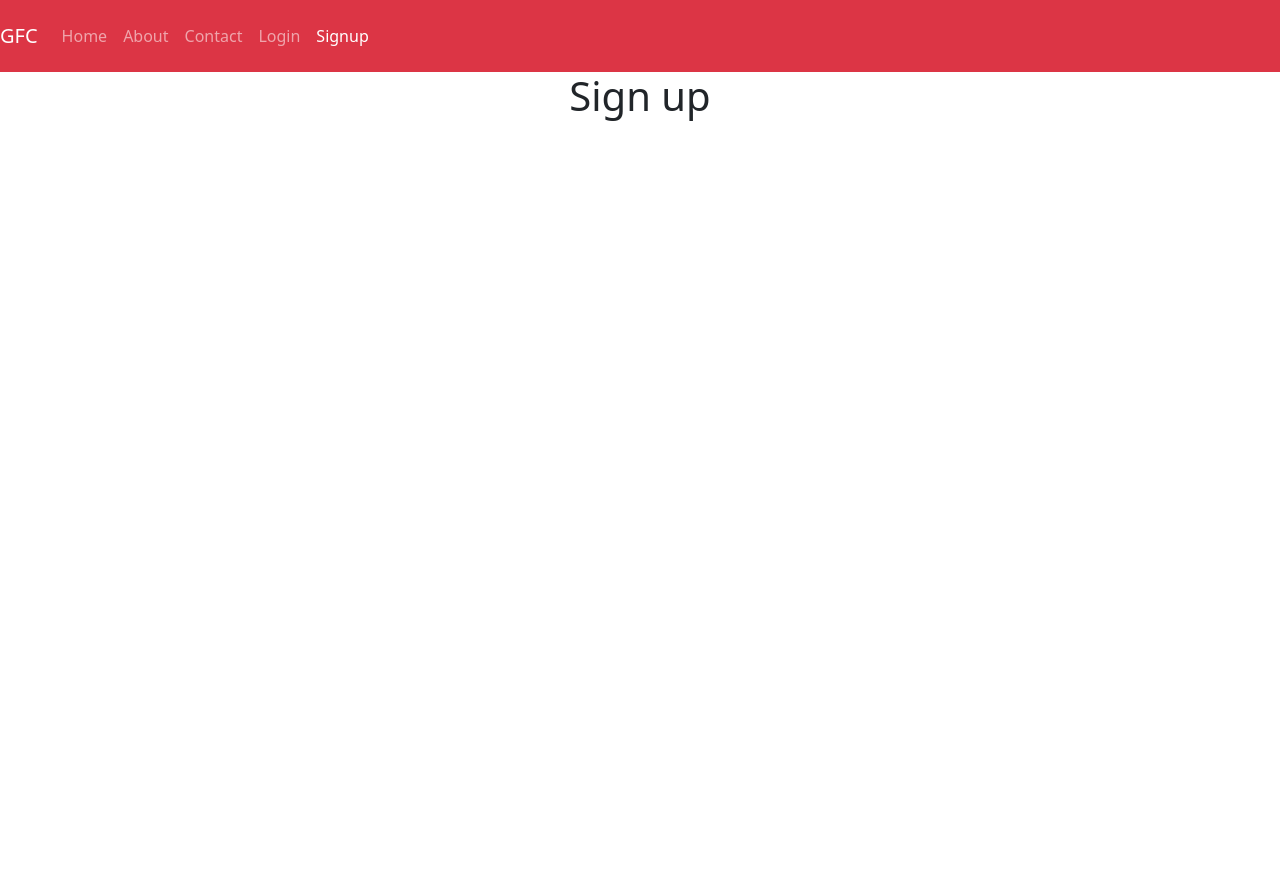
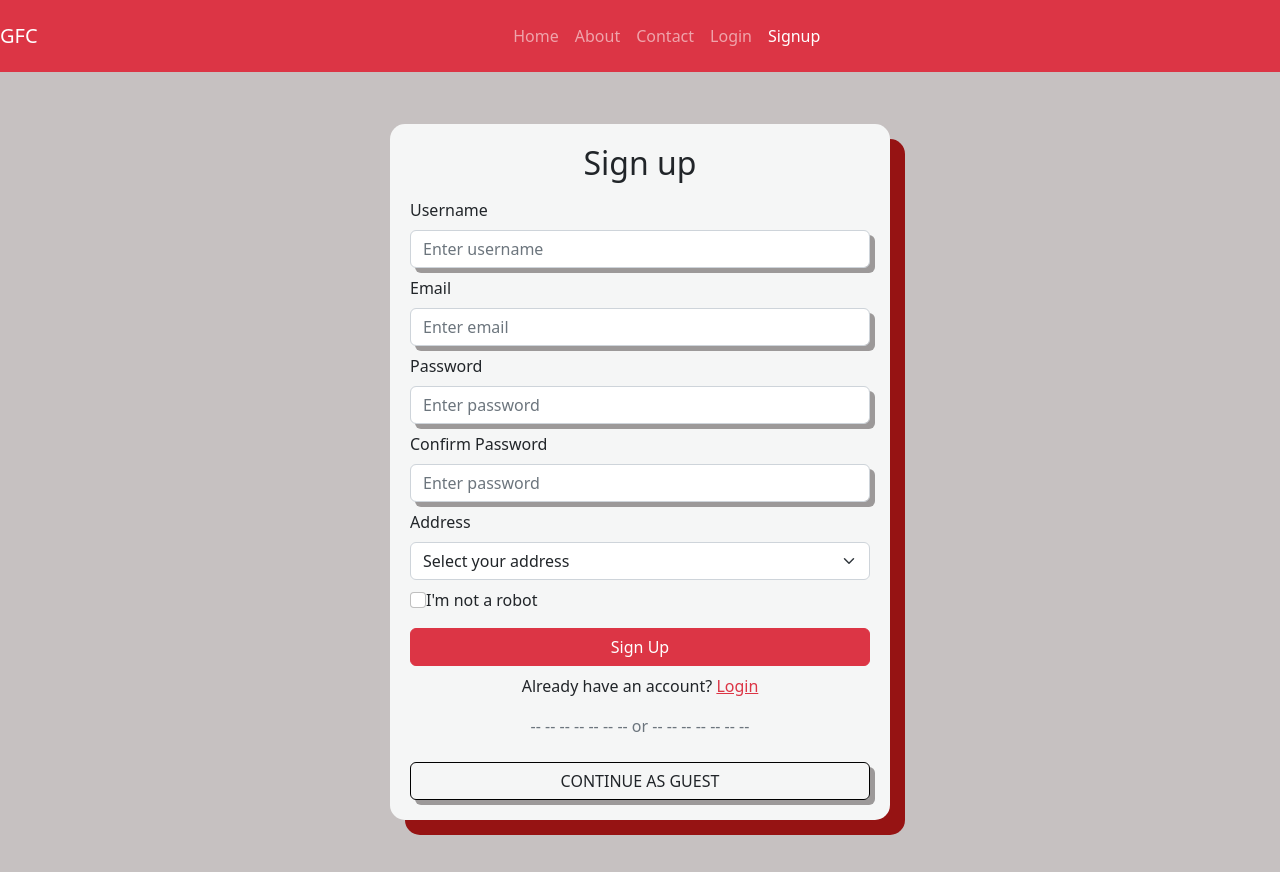
Before and after one commit to TrimZymberi/GFC-Web-application, a React (Vite) app: page /signup in a window 1280 px wide. Before the commit the page ends 800 px from the top, so only its background shows below. Built offline with nearby package versions, Linux system fonts and the light colour scheme.

Commit message:
sign up and login form

```diff
--- /dev/null
+++ b/src/Validation/Validation.jsx
@@ -0,0 +1,32 @@
+import React from "react";
+
+const Validation = (values) =>{
+ const errors={}
+
+ const email_pattern = /^[^\s@]+@[^\s@]+\.[^\s@]{2,6}$/;
+ const password_pattern = /^(?=.*\d)(?=.*[a-z])(?=.*[A-Z])[a-zA-Z0-9]{8,}$/;
+
+if(values.username === ' '){
+   errors.username='Username is Required'
+}
+
+ if(values.email === ' '){
+    errors.email='Email is Required'
+ }else if(!email_pattern.test(values.email)){
+    errors.email= 'Email is not correct'
+ }
+
+ if(values.password === ''){
+    errors.password='Password is Required'
+ }else if(!password_pattern.test(values.password)){
+    errors.password= 'Password is not correct'
+ }
+
+ if(values.confirm_password === ''  || values.confirm_password !== values.password){
+   errors.confirm_password="Password doesn't match"
+ }
+
+ return errors;
+}
+
+export default Validation
--- /dev/null
+++ b/src/styles/Login.css
@@ -0,0 +1,25 @@
+*{
+    margin: auto;
+    box-sizing: border-box;
+ }
+
+ .wrapper{
+     height: 100vh;
+     background-color: rgb(198, 193, 193);
+ }
+ .login{
+     background-color: rgb(245, 246, 246);
+     padding: 20px;
+     width: 500px;
+     height: min-content;
+     border-radius: 15px;
+     text-align: left;
+     box-shadow: 15px 15px #961313;
+ }
+ .form-control{
+     box-shadow: 5px 5px #9c9999;
+ }
+ .btnGuest{
+     box-shadow: 5px 5px #9c9999;
+     border: 1px solid black;
+ }
--- /dev/null
+++ b/src/styles/Signup.css
@@ -0,0 +1,29 @@
+*{
+    margin: auto;
+    box-sizing: border-box;
+
+ }
+ body{
+    background-color: rgb(198, 193, 193);
+ }
+
+ .wrapper{
+     height: 100vh;
+   padding: 50px;
+
+ }
+ .login{
+     background-color: rgb(245, 246, 246);
+     padding: 20px;
+     width: 500px;
+     height: min-content;
+     border-radius: 15px;
+     text-align: left;
+     box-shadow: 15px 15px #961313;
+ }
+ .form-control{
+     box-shadow: 5px 5px #9c9999;
+ }.btnGuest{
+    box-shadow: 5px 5px #9c9999;
+    border: 1px solid black;
+}
--- a/src/views/Login.jsx
+++ b/src/views/Login.jsx
@@ -1,10 +1,89 @@
-import React from 'react'
+import React, { useState } from "react";
+import "../styles/Login.css";
+import "bootstrap/dist/css/bootstrap.min.css";
+import Validation from "../Validation/Validation";
 
-export default function Login() {
+const Login = () => {
+  const [values, setValues] = useState({
+    email: " ",
+    password: "",
+  });
+
+  const  [errors,setErrors]=useState({});
+
+  const handleInput = (event) => {
+    const newObj = { ...values, [event.target.name]: event.target.values };
+    setValues(newObj);
+  };
+
+  const handleValidation = (event) => {
+    event.preventDefault();
+    setErrors(Validation(values));
+  };
+
   return (
-    <div>
-      <title>GFC | Contact Us</title>
-      <h1>Login</h1>
+    <div className="wrapper d-flex  align-items-center justify-content-center">
+      <div className="login">
+        <h2 className="mb-3 text-center">Login </h2>
+        <form onSubmit={handleValidation}>
+          <div className="form-group  mb-2 ">
+            <label htmlFor="email" className="form-label">
+              Email
+            </label>
+            <input
+              type="email"
+              className="form-control"
+              placeholder="Enter email"
+              onChange={handleInput}
+            ></input>
+            {errors.email && <p className="text-danger">{errors.email}</p>}
+          </div>
+
+          <div className="form-group  mb-2">
+            <label htmlFor="password" className="form-label">
+              Password
+            </label>
+            <input
+              type="password"
+              className="form-control"
+              placeholder="Enter password"
+              onChange={handleInput}
+            ></input>
+            {errors.password && <p className="text-danger">{errors.password}</p>}
+
+          </div>
+
+          <div className="form-group  mb-2">
+            <input type="checkbox" className="form-check-input"></input>
+            <label htmlFor="check" className="form-check-label">
+              I'm not a robot
+            </label>
+          </div>
+          <button type="submit" className="btn btn-danger w-100  mt-2">
+            Login
+          </button>
+          <p className="text-center mt-2 mb-3">
+            Forgot your password?{" "}
+            <a href="/" className="text-danger">
+              Recover password
+            </a>
+          </p>
+          <p className="text-secondary text-center">
+            -- -- -- -- -- -- -- or -- -- -- -- -- -- --
+          </p>
+          <button type="button" className="btn w-100 btnGuest  mt-2">
+            CONTINUE AS GUEST
+          </button>
+          <p className="text-center mt-2">
+            New on Ordering App?{" "}
+            <a href="/signup" className="text-danger">
+              Create an account
+            </a>
+          </p>
+        </form>
+      </div>
     </div>
-  )
-}
+  );
+};
+
+export default Login;
--- a/src/views/Signup.jsx
+++ b/src/views/Signup.jsx
@@ -1,10 +1,124 @@
-import React from 'react'
+import React,{ useState }from "react";
+import "../styles/Signup.css";
+import "bootstrap/dist/css/bootstrap.min.css";
+import validation from "../Validation/Validation";
 
-export default function Signup() {
+
+const Signup = () => {
+
+const [values,setValues]=useState({
+    username: " ",
+    email: " ",
+    password: "",
+    confirm_password: ""
+});
+    const[errors,setErrors]=useState({});
+
+    const handleInput= event =>{
+        setValues({...values,[event.target.name]: [event.target.value]})
+    }
+
+    const handleValidation =(event)=>{
+        event.preventDefault();
+        setErrors(validation(values))
+    }
+
   return (
-    <div>
-      <title>GFC | Sign up</title>
-      <h1>Sign up</h1>
+    <div className="wrapper  d-flex  align-items-center justify-content-center ">
+      <div className="login ">
+        <h2 className="mb-3 text-center">Sign up </h2>
+        <form onSubmit={handleValidation}>
+          <div className="form-group  mb-2 ">
+            <label htmlFor="text" className="form-label">
+              Username
+            </label>
+            <input
+              type="text"
+              name="username"
+              className="form-control"
+              placeholder="Enter username"
+              onChange={handleInput}
+            ></input>
+            {errors.username && <p className="text-danger">{errors.username}</p>}
+
+          </div>
+          <div className="form-group mb-2 ">
+            <label htmlFor="email" className="form-label">
+              Email
+            </label>
+            <input
+              type="email"
+              name="email"
+              className="form-control"
+              placeholder="Enter email"
+              onChange={handleInput}
+            ></input>
+            {errors.email && <p className="text-danger">{errors.email}</p>}
+
+          </div>
+          <div className="form-group  mb-2">
+            <label htmlFor="password" className="form-label">
+              Password
+            </label>
+            <input
+              type="password"
+              name="password"
+              className="form-control"
+              placeholder="Enter password"
+              onChange={handleInput}
+            ></input>
+            {errors.password && <p className="text-danger">{errors.password}</p>}
+
+          </div>
+          <div className="form-group  mb-2">
+            <label htmlFor="confirmPassword" className="form-label">
+              Confirm Password
+            </label>
+            <input
+              type="password"
+              name="confirm_password"
+              className="form-control "
+              placeholder="Enter password"
+              onChange={handleInput}
+            ></input>
+            {errors.confirm_password && <p className="text-danger">{errors.confirm_password}</p>}
+
+          </div>
+          <div className="form-group  mb-2">
+            <label htmlFor="address" className="form-label">
+              Address
+            </label>
+            <select id="disabledSelect" class="form-select">
+              <option>Select your address</option>
+            </select>
+            <div className="invalid-feedback">Please select your address!</div>
+          </div>
+
+          <div className="form-group  mb-2">
+            <input type="checkbox" className="form-check-input"></input>
+            <label htmlFor="check" className="form-check-label">
+              I'm not a robot
+            </label>
+          </div>
+          <button type="submit" className="btn btn-danger w-100  mt-2">
+            Sign Up
+          </button>
+          <p className="text-center mt-2 mb-3">
+            Already have an account?{" "}
+            <a href="/login" className="text-danger">
+              Login
+            </a>
+          </p>
+          <p className="text-secondary text-center ">
+            -- -- -- -- -- -- -- or -- -- -- -- -- -- --
+          </p>
+          <button type="button" className="btn btnGuest w-100   mt-2">
+            CONTINUE AS GUEST
+          </button>
+        </form>
+      </div>
     </div>
-  )
-}
+  );
+};
+
+export default Signup;
```
